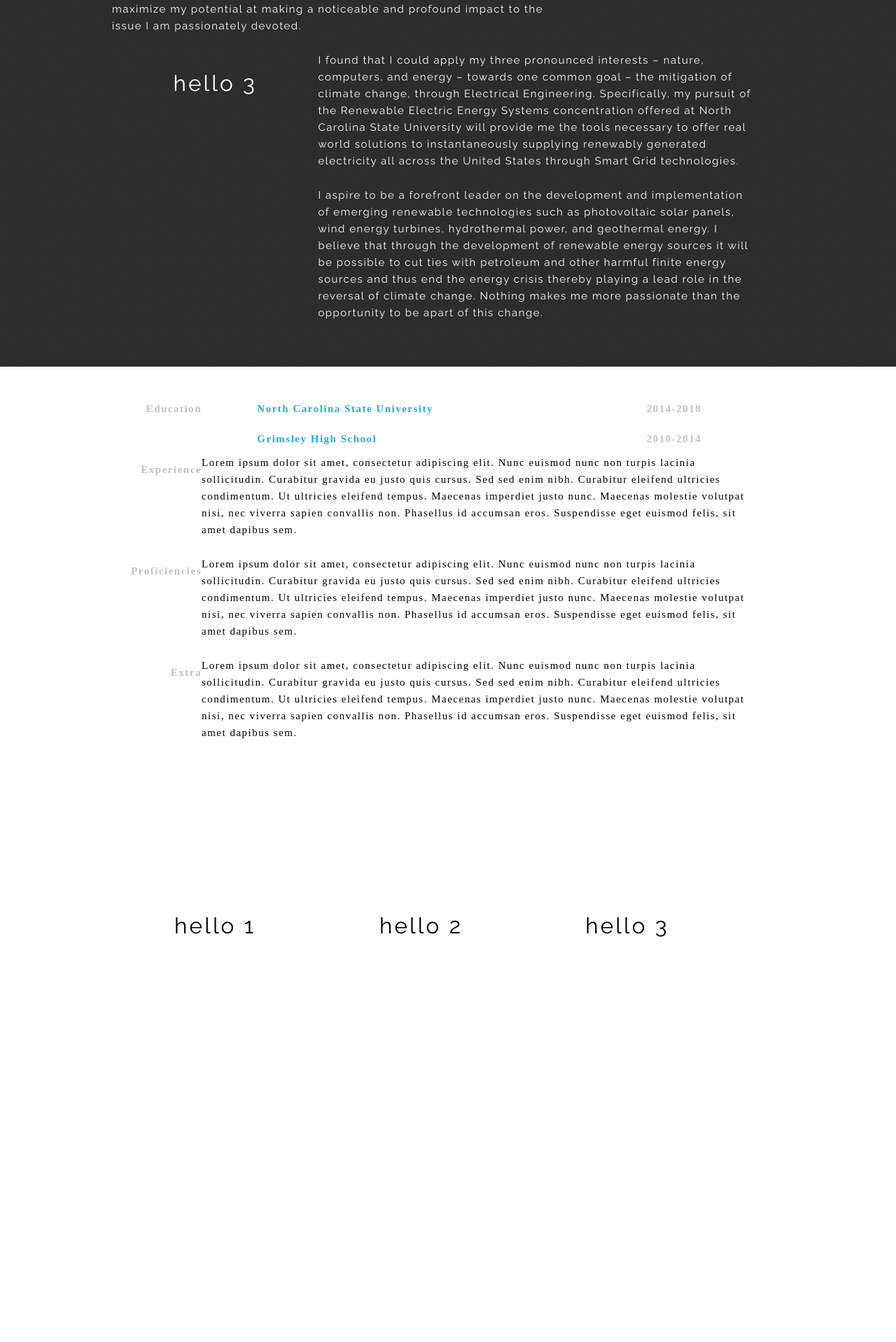
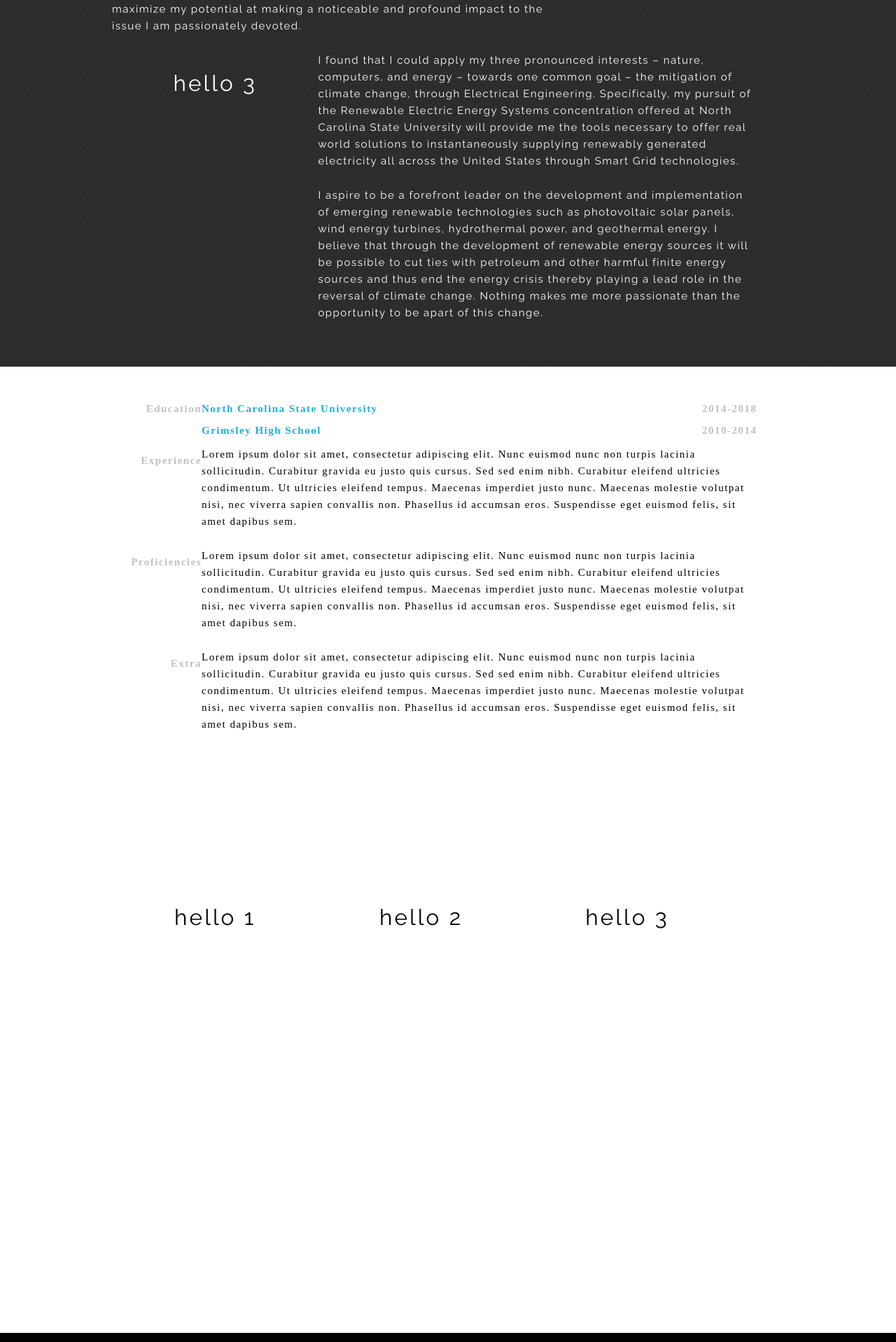
Before and after one commit to jacksoncwilliams/jackson-erin, a Jekyll site: the page built from simpleindex.html, in a window 1280 px wide. Shown: the part 1807-3725 px from the top of the page at 70% size. Built offline with Jekyll 4.4.1, drawn with Linux system fonts in a browser that asks for light colours; nearby versions of some CDN libraries; some web fonts are replaced.

Commit message:
Update simpleindex.html

```diff
--- a/simpleindex.html
+++ b/simpleindex.html
@@ -130,13 +130,11 @@
 
 <section id="resume">
             <div class="container education">
-                        <div class="twelve columns">
                         <div class="two columns">
                                     <h1>Education</h1>
                         </div>
 
                         <div class="ten columns">
-                                    <div class="container">
                                                 <div class=ten columns>
                                                             <h2>
                                                                         <a href="http://www.ncsu.edu">North Carolina State University</a>
@@ -144,17 +142,14 @@
                                                             </h2>
 
                                                 </div>
-                                    </div>
 
-                                    <div class="container">
                                                 <div class=ten columns offset-by-two columns>
                                                             <h2>
                                                                         <a href="http://grimsley.gcsnc.com/pages/Grimsley_High">Grimsley High School</a>
                                                                         <div class="date">2010-2014</div>
                                                             </h2>
                                                 </div>
-                                    </div>
-                        </div>
+
                         </div>
             </div>
 
```
